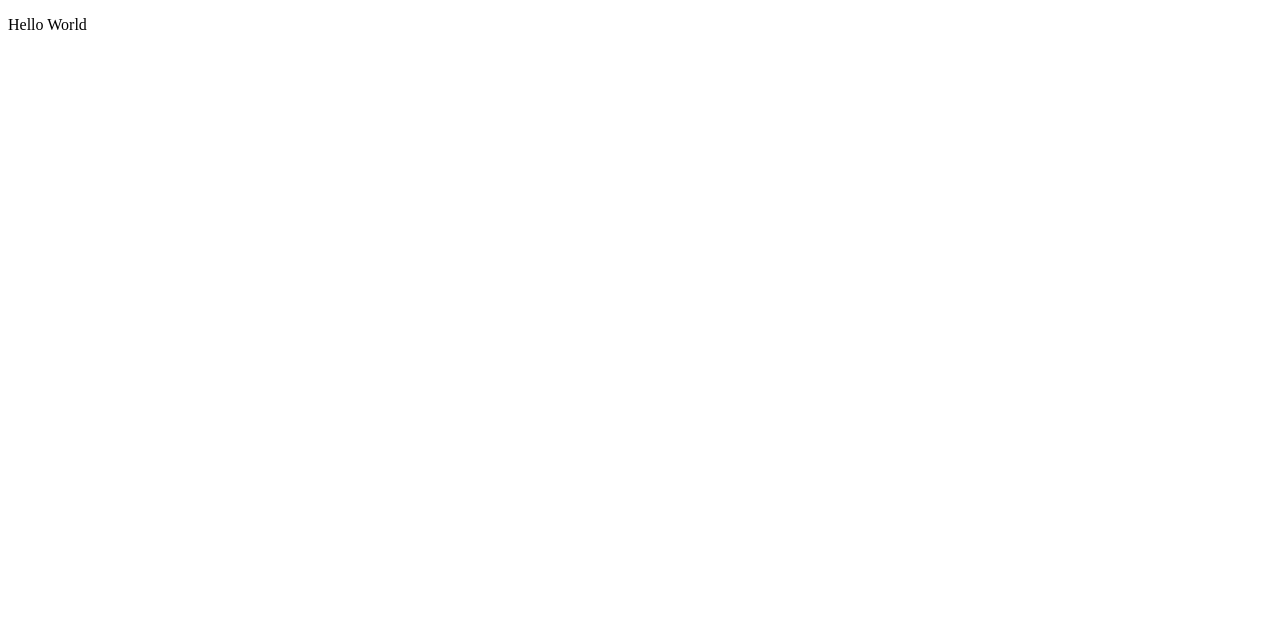
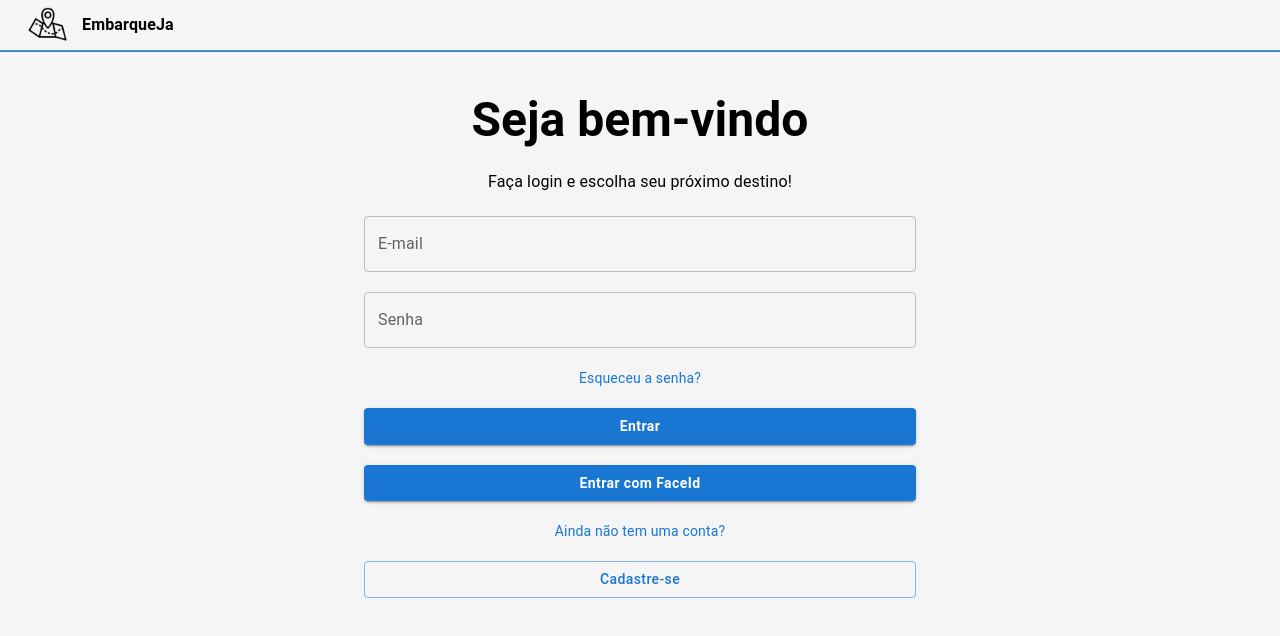
Before and after one commit to PedroLongue/EmbarqueJa__FrontEnd, a React (Vite) app: page /login in a window 1280 px wide. Shown: the top 636 px of the page. Built offline with nearby package versions, Linux system fonts and the light colour scheme.

Commit message:
feat: create the login page

```diff
--- a/src/App.tsx
+++ b/src/App.tsx
@@ -1,7 +1,10 @@
+import AppRouter from './router';
+import './global.css';
+
 function App() {
   return (
     <>
-      <p>Hello World</p>
+      <AppRouter />
     </>
   );
 }
--- /dev/null
+++ b/src/components/Button/index.tsx
@@ -0,0 +1,19 @@
+import { SxProps, Theme } from '@mui/material';
+import Button from '@mui/material/Button';
+import { ReactNode } from 'react';
+
+interface IButtonProps {
+  children: ReactNode;
+  variant?: 'contained' | 'outlined' | 'text';
+  sx?: SxProps<Theme>;
+}
+
+const CustomButton = ({ children, variant, sx, ...props }: IButtonProps) => {
+  return (
+    <Button variant={variant} sx={sx} {...props}>
+      {children}
+    </Button>
+  );
+};
+
+export default CustomButton;
--- /dev/null
+++ b/src/components/Header/index.tsx
@@ -0,0 +1,28 @@
+import { Container, Divider, Typography } from '@mui/material';
+import Logo from '../../assets/imgs/Header-logo.svg';
+
+const index = () => {
+  return (
+    <>
+      <Container
+        sx={{
+          height: '50px',
+          display: 'flex',
+          alignItems: 'center',
+          gap: '10px',
+        }}
+        maxWidth="xl"
+      >
+        <img src={Logo} alt="Logo" style={{ height: '100%', width: 'auto' }} />
+        <Typography variant="body1" fontWeight={'bold'}>
+          EmbarqueJa
+        </Typography>
+      </Container>
+      <Divider
+        sx={{ backgroundColor: '#4A90E2', height: '2px', marginBottom: '40px' }}
+      />
+    </>
+  );
+};
+
+export default index;
--- /dev/null
+++ b/src/components/Input/index.tsx
@@ -0,0 +1,21 @@
+import { TextField } from '@mui/material';
+import { ComponentProps } from 'react';
+
+interface IInputProps extends ComponentProps<typeof TextField> {
+  label: string;
+  type?: 'text' | 'password' | 'email' | 'number';
+}
+
+const Input = ({ label, type = 'text', ...props }: IInputProps) => {
+  return (
+    <TextField
+      label={label}
+      variant="outlined"
+      type={type}
+      fullWidth
+      {...props}
+    />
+  );
+};
+
+export default Input;
--- /dev/null
+++ b/src/global.css
@@ -0,0 +1,10 @@
+* {
+  padding: 0;
+  margin: 0;
+  box-sizing: border-box;
+  width: 100%;
+}
+
+body {
+  background: #f5f5f5;
+}
--- a/src/main.tsx
+++ b/src/main.tsx
@@ -1,9 +1,12 @@
-import { StrictMode } from 'react';
 import { createRoot } from 'react-dom/client';
 import App from './App.tsx';
+import { BrowserRouter } from 'react-router';
+import { StrictMode } from 'react';
 
 createRoot(document.getElementById('root')!).render(
   <StrictMode>
-    <App />
+    <BrowserRouter>
+      <App />
+    </BrowserRouter>
   </StrictMode>,
 );
--- /dev/null
+++ b/src/pages/Home/index.tsx
@@ -0,0 +1,5 @@
+const Home = () => {
+  return <div>Home</div>;
+};
+
+export default Home;
--- /dev/null
+++ b/src/pages/Login/index.tsx
@@ -0,0 +1,62 @@
+import { Container, Typography, Box, Link } from '@mui/material';
+import Button from '../../components/Button';
+import Input from '../../components/Input';
+
+const Login = () => {
+  return (
+    <Container
+      sx={{
+        display: 'flex',
+        justifyContent: 'center',
+        alignItems: 'center',
+      }}
+      maxWidth="sm"
+    >
+      <Box
+        sx={{
+          display: 'flex',
+          flexDirection: 'column',
+          alignItems: 'center',
+          gap: '20px',
+        }}
+      >
+        <Typography variant="h3" align="center" fontWeight={'bold'}>
+          Seja bem-vindo
+        </Typography>
+        <Typography variant="subtitle1" align="center">
+          Faça login e escolha seu próximo destino!
+        </Typography>
+        <Input id="outlined-basic" label="E-mail" variant="outlined" />
+        <Input
+          id="outlined-basic"
+          label="Senha"
+          variant="outlined"
+          type="password"
+        />
+        <Link href="#" variant="body2" align="center" underline="none">
+          {'Esqueceu a senha?'}
+        </Link>
+        <Button
+          children="Entrar"
+          variant="contained"
+          sx={{ textTransform: 'none', fontWeight: 'bold' }}
+        />
+        <Button
+          children="Entrar com FaceId"
+          variant="contained"
+          sx={{ textTransform: 'none', fontWeight: 'bold' }}
+        />
+        <Link href="#" variant="body2" align="center" underline="none">
+          {'Ainda não tem uma conta?'}
+        </Link>
+        <Button
+          children="Cadastre-se"
+          variant="outlined"
+          sx={{ textTransform: 'none' }}
+        />
+      </Box>
+    </Container>
+  );
+};
+
+export default Login;
--- /dev/null
+++ b/src/pages/Register/index.tsx
@@ -0,0 +1,5 @@
+const Register = () => {
+  return <div>Register</div>;
+};
+
+export default Register;
--- /dev/null
+++ b/src/router/index.tsx
@@ -0,0 +1,20 @@
+import { Route, Routes } from 'react-router';
+import Home from '../pages/Home';
+import Login from '../pages/Login';
+import Register from '../pages/Register';
+import Header from '../components/Header';
+
+const AppRouter = () => {
+  return (
+    <>
+      <Header />
+      <Routes>
+        <Route path="/" element={<Home />} />
+        <Route path="/login" element={<Login />} />
+        <Route path="/register" element={<Register />} />
+      </Routes>
+    </>
+  );
+};
+
+export default AppRouter;
```
Also changed, not shown: package.json (+6 -1 lines), src/services/api.ts (added, +7 -0 lines), src/assets/imgs/Header-logo.svg (added), 1 other file (tests, documents, lock files or other folders).
